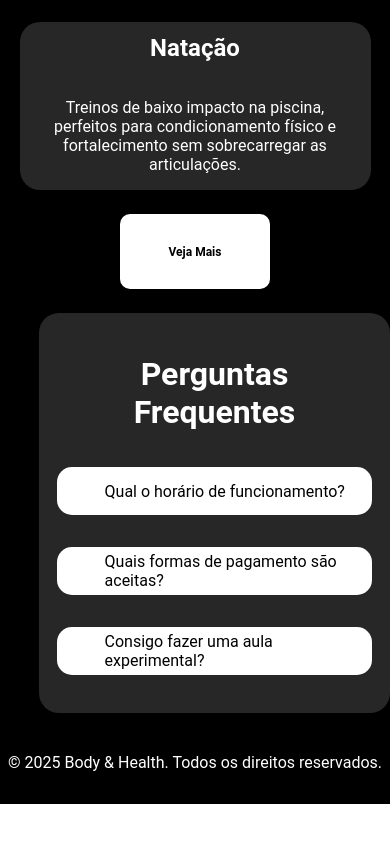
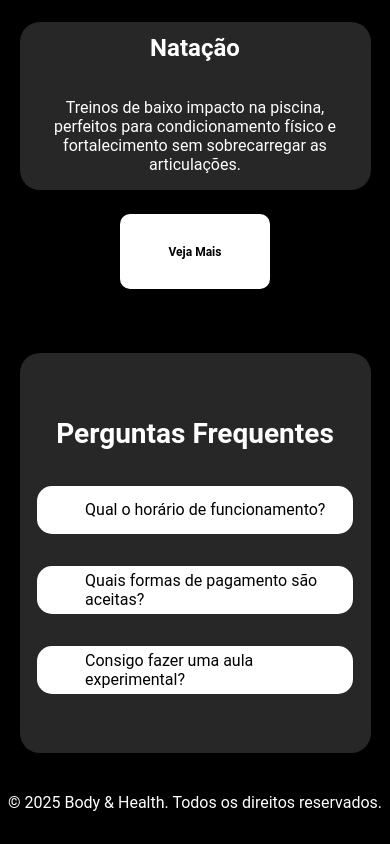
Before and after one commit to Vinirocha388/bodyhealthy-web, a Next.js app: page / in a window 390 px wide. Shown: the part 1512-2356 px from the top of the page. Before the commit the page ends 2316 px from the top, so only its background shows below. Built offline with nearby package versions, Linux system fonts and the light colour scheme.

Commit message:
refactor: responsive design in frequentlyQuestions

```diff
--- a/src/app/page.module.css
+++ b/src/app/page.module.css
@@ -263,13 +263,8 @@
         font-size: 1.5rem;
     }
 
-    .frequentlyQuestions {
-        margin-top: 20px;
-        margin-left: 10%
-    }
-
     .frequentlyQuestionsTitle {
-        font-size: 2rem;
+        font-size: 1.75rem;
         text-align: center;
         margin-top: 0;
     }
```
